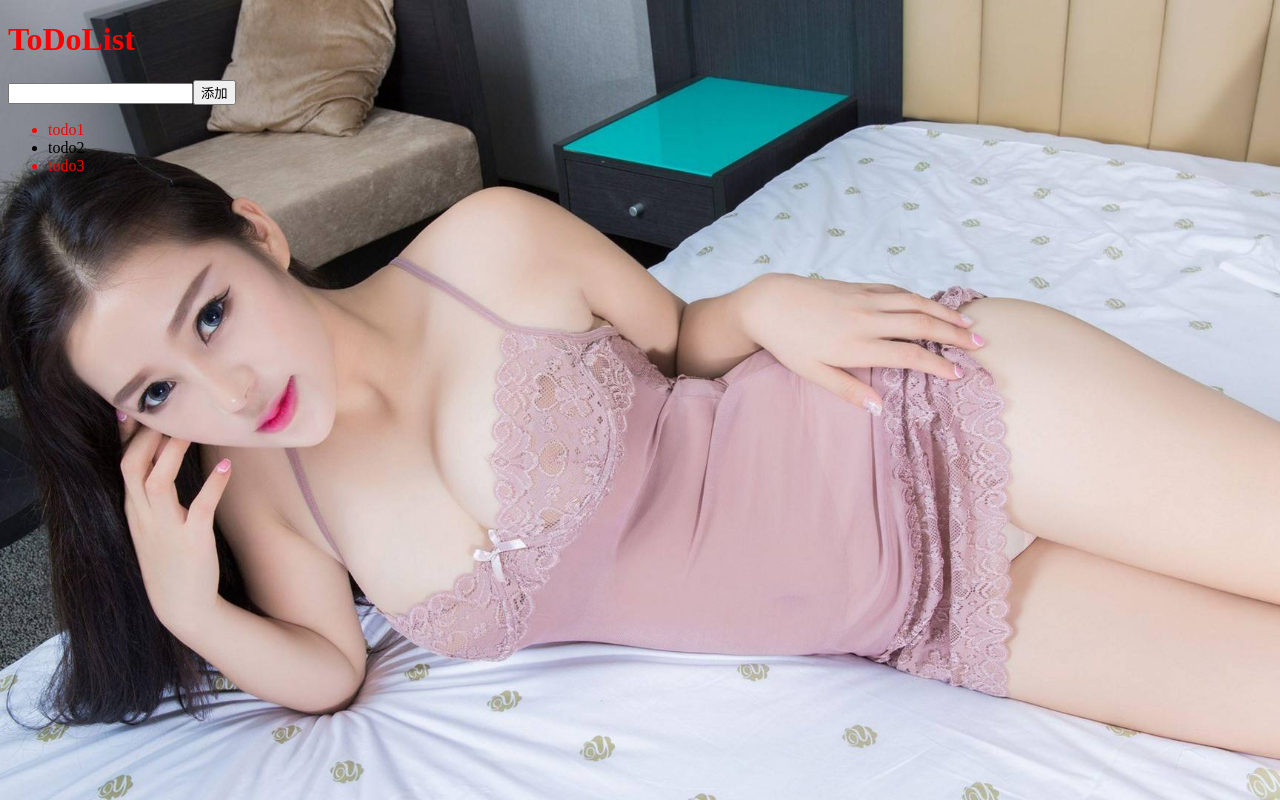
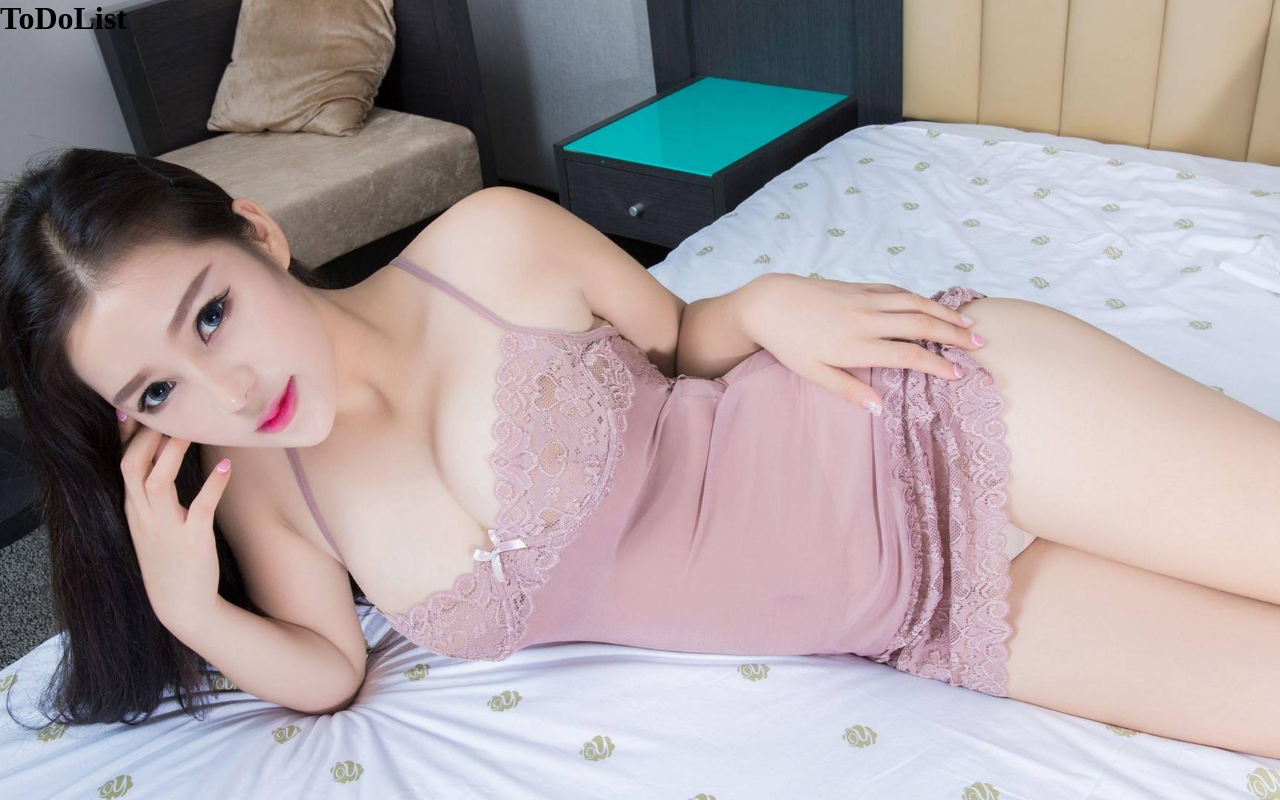
Before and after one commit to code00000001/myproject_vue-todo, a Vue app: page / in a window 1280 px wide. Built offline with nearby package versions, Linux system fonts and the light colour scheme; the HTML template or start-up script is replaced by a standard one.

Commit message:
【1.0.0】mainheader组件

```diff
--- a/src/App.vue
+++ b/src/App.vue
@@ -1,46 +1,24 @@
 <template>
   <div>
-    <h1>ToDoList</h1>
-    <input type="text" v-model="content" />
-    <button @click="addContent">添加</button>
-    <ul>
-      <li v-for="(item, index) in todoData" :key="index">{{ item }}</li>
-    </ul>
+    <!-- 组件MainHeader引入后就可以用在template的标签里了，命名是小驼峰加-的方式 -->
+    <main-header></main-header>
   </div>
 </template>
 
 <script>
-//测试webpack打包遇到导入的是图片文件是怎么处理的
-// import img from './assets/images/bg.jpg'
+import "./assets/styles/global.styl";
 
-// import './assets/images/checked.svg'
-
-// import './assets/styles/test.css'
-
-import "./assets/styles/global.styl";
+//导入子组件vue模块
+import MainHeader from "./components/MainHeader.vue";
 
 export default {
   name: "App", //组件的名称
-  //测试导入的图片文件
-  data() {
-    return {
-      todoData: ["todo1", "todo2", "todo3"],
-      content: ''
-    };
-  },
-  methods: {
-    addContent() {
-        if(this.content === '') return
-        this.todoData.push(this.content)
-        this.content = ''
-    },
+  //把导入的模块转成子组件
+  components: {
+    //组件名：组件对象
+    MainHeader: MainHeader,
   },
 };
 </script>
 
-<style lang="stylus" scoped>
-h1
-    color: red
-li:nth-of-type(odd)
-    color: red
-</style>
+<style lang="stylus" scoped></style>
--- a/src/assets/styles/global.styl
+++ b/src/assets/styles/global.styl
@@ -1,13 +1,19 @@
+*
+    margin 0
+    padding 0
+
 body
-    //背景图片
-    background-image: url('../images/bg.jpg')
-    //背景图片位置固定
-    background-attachment: fixed
-    //背景不要重复
-    background-repeat: no-repeat
-    //背景位置居中
-    background-position: center center
-    //背景覆盖整个viewport
-    background-size: cover
-    //当背景没有加载时的颜色
-    background-color: #fff
+    // 背景图片
+    background-image url('../images/bg.jpg')
+    // 背景图片位置固定
+    background-attachment fixed
+    // 背景不要重复
+    background-repeat no-repeat
+    // 背景位置居中
+    background-position center center
+    // 背景覆盖整个viewport
+    background-size cover
+    // 当背景没有加载时的颜色
+    background-color #fff
+    font-size 14px 'microsoft yahei'
+    font-weight 300
--- /dev/null
+++ b/src/components/MainHeader.vue
@@ -0,0 +1,23 @@
+<template>
+  <header>
+    <h1>
+      ToDoList
+    </h1>
+  </header>
+</template>
+
+<script>
+export default {
+  name: "MainHeader",
+};
+</script>
+
+<style lang="stylus" scoped>
+.main-header
+  text-align: center
+  h1
+    font-size: 100px
+    font-weight: 100
+    color: rgb(252,157,154)
+    text-shadow: 5px 5px 5px rgba(0,0,0,0.1)
+</style>
--- a/src/main.js
+++ b/src/main.js
@@ -16,6 +16,3 @@ new Vue({
 })
 
 //2.挂载App组件
-
-const arr = [1, 2, 3].map(item => item + 1)
-console.log(arr)
```
